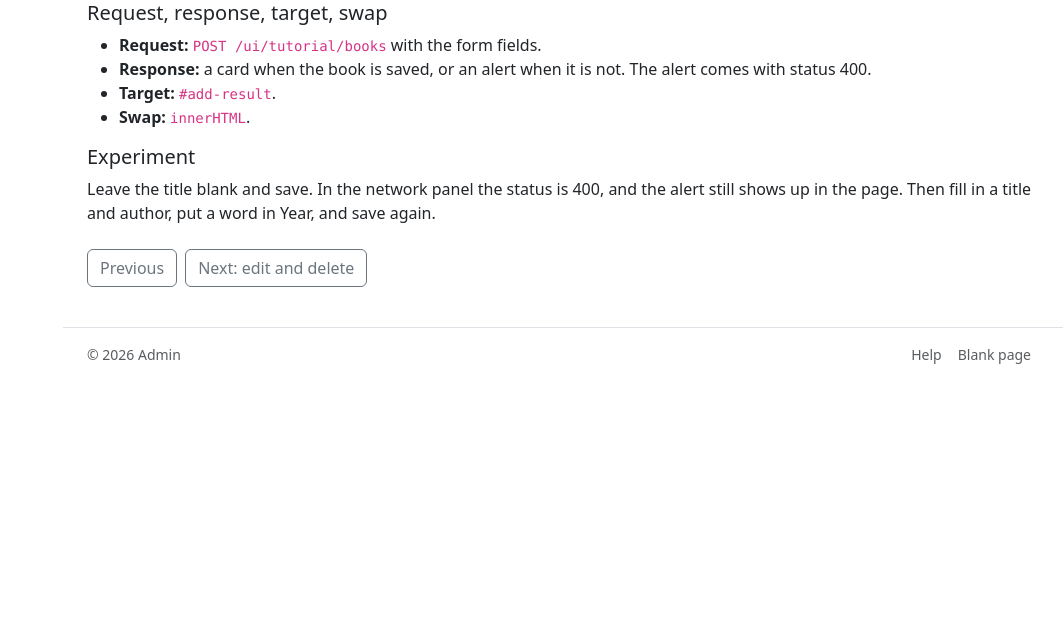
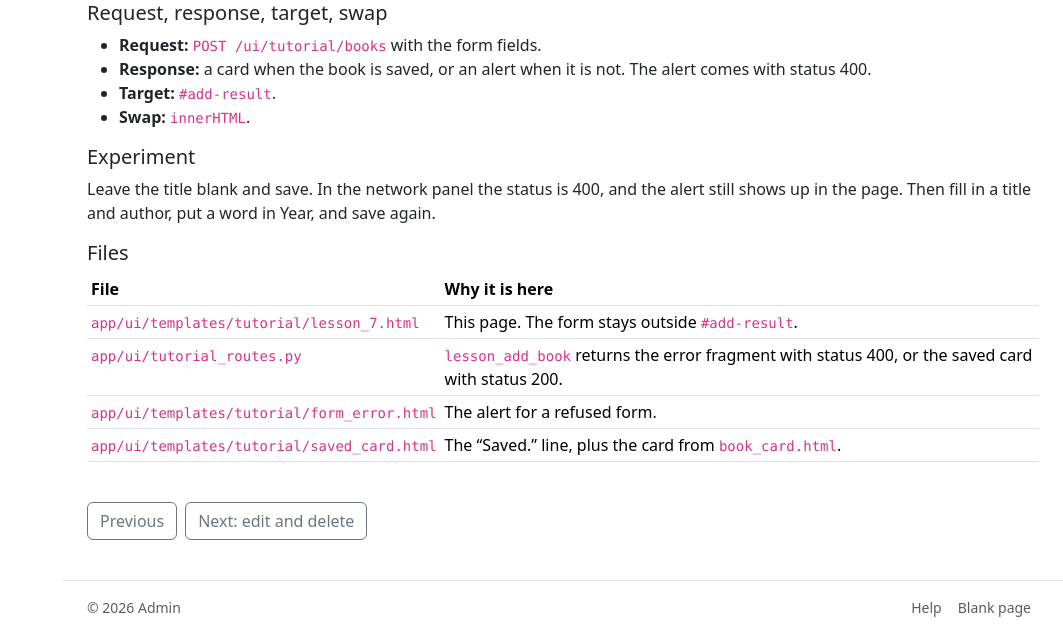
Before and after one commit to tgogos/htmx-bootstrap-tutorial, a FastAPI app: template app/ui/templates/tutorial/lesson_7.html in a window 1280 px wide. Shown: the part 1528-2162 px from the top of the page, without its empty margins (217-1280 px from the left). Before the commit the page ends 1892 px from the top, so only its background shows below. Run offline with FastAPI, Linux system fonts and the light colour scheme; the template is opened without the code that fills it, so the values that code supplies are empty; parts of the project's set-up code (start-up, migrations or seed data) failed here and were passed over; some libraries are stand-ins or nearby versions.

Commit message:
List the files lesson 7 uses so the form, the 400 alert, and the saved card are easy to find.
Co-authored-by: Cursor <cursoragent@cursor.com>

```diff
--- a/app/ui/templates/tutorial/lesson_7.html
+++ b/app/ui/templates/tutorial/lesson_7.html
@@ -73,6 +73,36 @@ return templates.TemplateResponse(
 <h2 class="h5">Experiment</h2>
 <p>Leave the title blank and save. In the network panel the status is 400, and the alert still shows up in the page. Then fill in a title and author, put a word in Year, and save again.</p>
 
+<h2 class="h5">Files</h2>
+<div class="table-responsive">
+  <table class="table table-sm">
+    <thead>
+      <tr>
+        <th scope="col">File</th>
+        <th scope="col">Why it is here</th>
+      </tr>
+    </thead>
+    <tbody>
+      <tr>
+        <td><code>app/ui/templates/tutorial/lesson_7.html</code></td>
+        <td>This page. The form stays outside <code>#add-result</code>.</td>
+      </tr>
+      <tr>
+        <td><code>app/ui/tutorial_routes.py</code></td>
+        <td><code>lesson_add_book</code> returns the error fragment with status 400, or the saved card with status 200.</td>
+      </tr>
+      <tr>
+        <td><code>app/ui/templates/tutorial/form_error.html</code></td>
+        <td>The alert for a refused form.</td>
+      </tr>
+      <tr>
+        <td><code>app/ui/templates/tutorial/saved_card.html</code></td>
+        <td>The “Saved.” line, plus the card from <code>book_card.html</code>.</td>
+      </tr>
+    </tbody>
+  </table>
+</div>
+
 <p class="mt-4 d-flex gap-2">
   <a class="btn btn-outline-secondary" href="/ui/tutorial/6">Previous</a>
   <a class="btn btn-outline-secondary" href="/ui/tutorial/8">Next: edit and delete</a>
```
